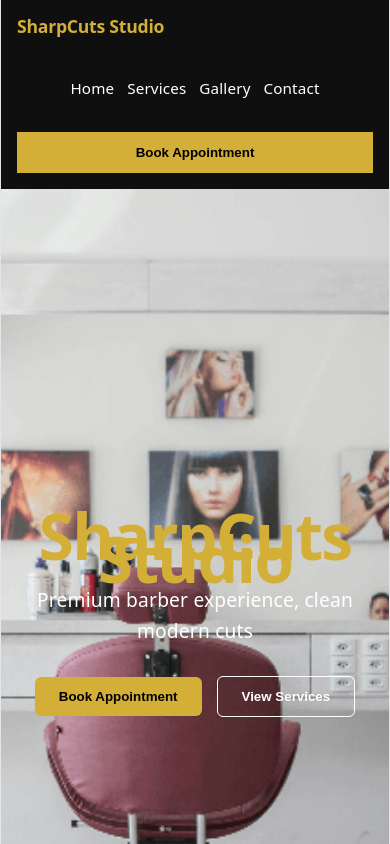
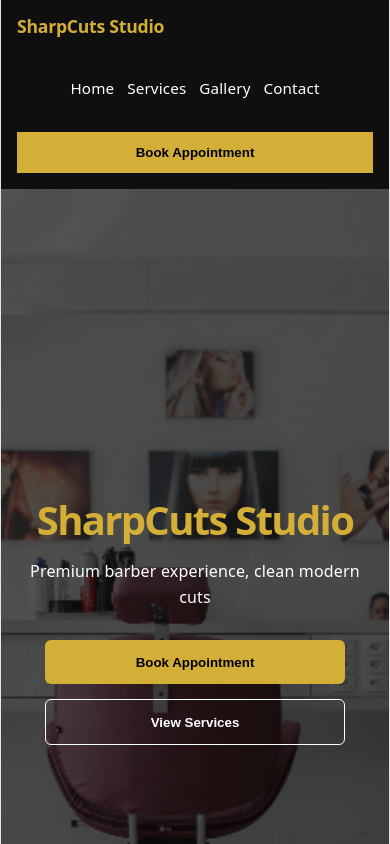
Before and after one commit to CLINGZY/sharpcuts-studio, a React (Vite) app: page / in a window 390 px wide. Shown: the top 844 px of the page. Built offline with nearby package versions, Linux system fonts and the light colour scheme.

Commit message:
mahe hero section responsive in css

```diff
--- a/src/components/sections/HeroSection.css
+++ b/src/components/sections/HeroSection.css
@@ -7,8 +7,13 @@
   text-align: center;
   color: white;
   padding: 0 20px;
+  position: relative;
+  overflow: hidden;
 
-  background-image: url("../../assets/images/sharcuts-hero.png");
+  background-image:
+    linear-gradient(rgba(0, 0, 0, 0.65), rgba(0, 0, 0, 0.65)),
+    url("../../assets/images/sharcuts-hero.png");
+
   background-size: cover;
   background-position: center;
   background-repeat: no-repeat;
@@ -19,6 +24,8 @@
   font-weight: 700;
   color: #d4af37;
   margin-bottom: 15px;
+  line-height: 1.2;
+  max-width: 90%;
 }
 
 .hero-subtitle {
@@ -33,6 +40,7 @@
   gap: 15px;
   justify-content: center;
   align-items: center;
+  flex-wrap: wrap;
 }
 
 .btn-primary {
@@ -64,3 +72,30 @@
 .btn-secondary:hover {
   background-color: rgba(255, 255, 255, 0.1);
 }
+
+@media (max-width: 768px) {
+  .hero-container {
+    padding: 0 1rem;
+  }
+
+  .hero-title {
+    font-size: 2.5rem;
+  }
+
+  .hero-subtitle {
+    font-size: 1rem;
+    max-width: 100%;
+  }
+
+  .hero-buttons {
+    flex-direction: column;
+    width: 100%;
+  }
+
+  .btn-primary,
+  .btn-secondary {
+    width: 100%;
+    max-width: 300px;
+    padding: 0.9rem 1rem;
+  }
+}
```
